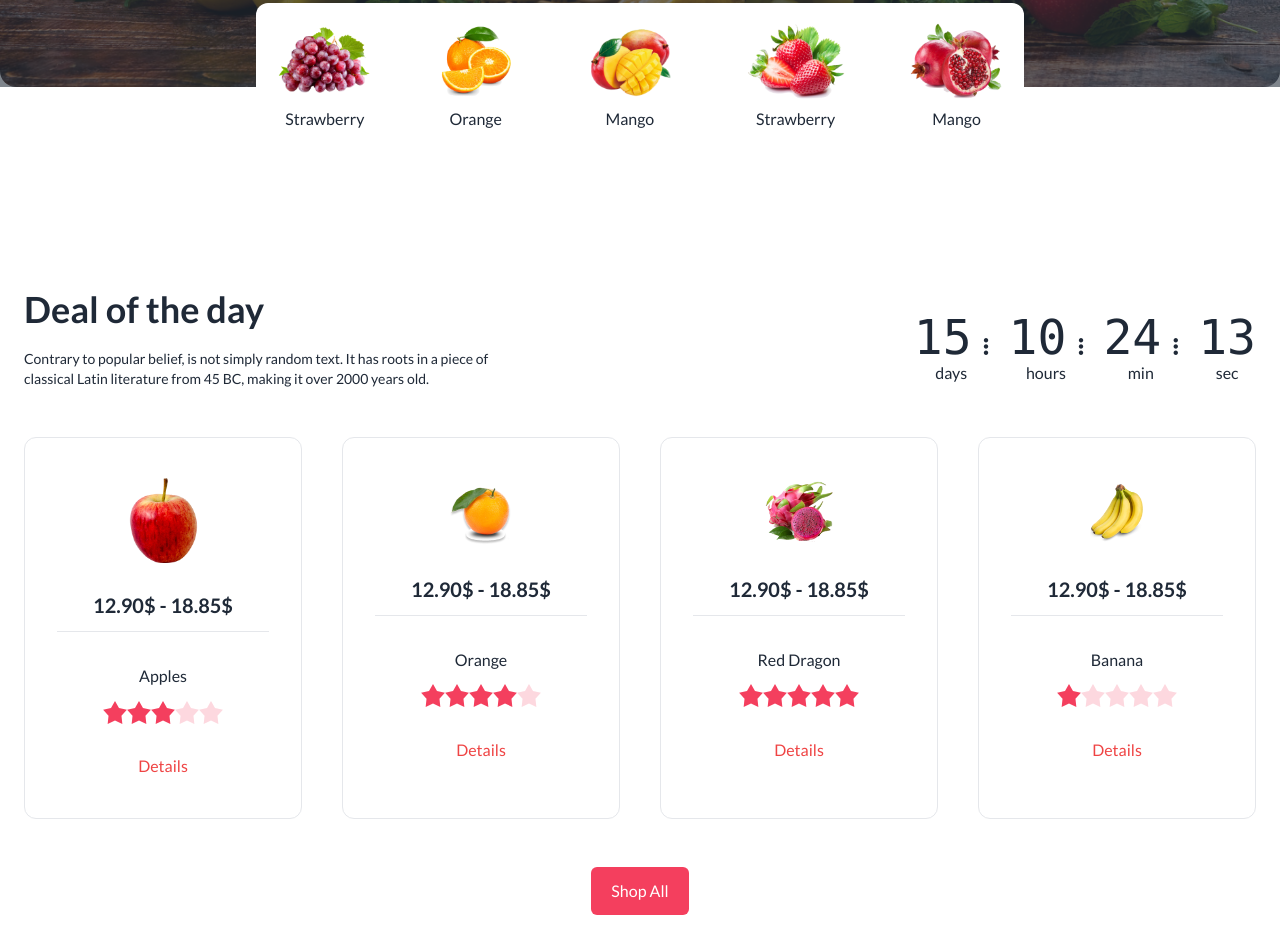
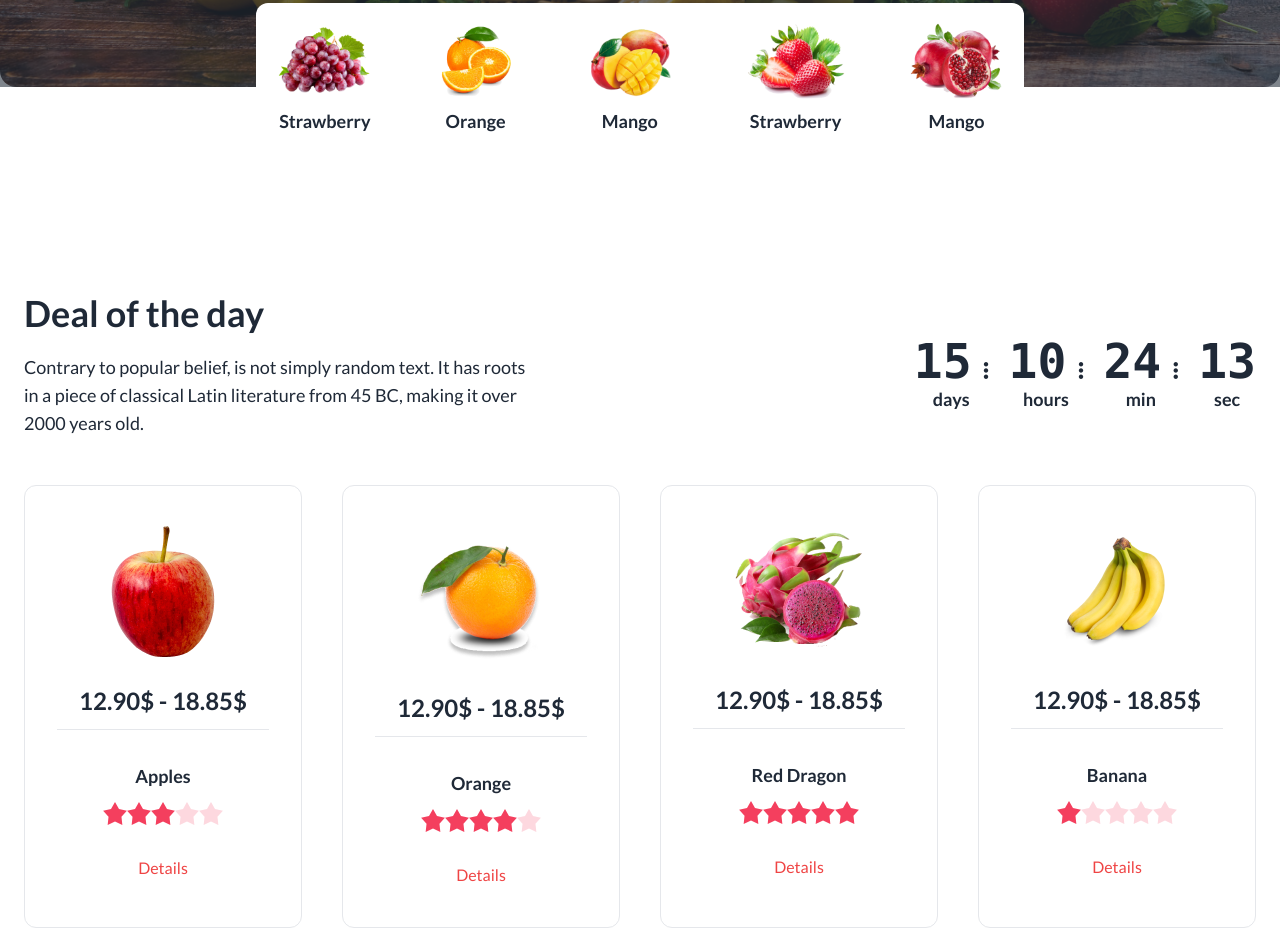
Before and after one commit to emonkhan500/assiengnment-3, a plain HTML site: page index.html in a window 1280 px wide. Shown: the part 601-1532 px from the top of the page. Drawn offline with nearby package versions, Linux system fonts and the light colour scheme; grey boxes are pictures that could not be loaded.

Commit message:
some design changed

```diff
--- a/index.html
+++ b/index.html
@@ -92,7 +92,7 @@
                         <div class="w-4/5 text-white p-5">
                             <h1 class="mb-5 text-2xl   md:text-6xl font-extrabold">Exotic tastes at your doorstep
                             </h1>
-                            <p class="mb-5 text-sm md:text-base">We supply highly quality organic products.</p>
+                            <p class="mb-5 text-lg md:text-base">We supply highly quality organic products.</p>
                             <button class="bg-rose-500  py-2 px-3 md:py-3 md:px-5 rounded-md">Shop Now</button>
                         </div>
                     </div>
@@ -167,23 +167,23 @@
             class="hidden md:hidden lg:flex gap-16 justify-around bg-white rounded-xl relative -top-[90px] text-center  shadow-indigo-500/40 p-5">
             <div>
                 <img src="./images/fruit1.png" alt="">
-                <h4 class="pt-2">Strawberry</h4>
+                <h4 class="pt-2 text-lg font-semibold">Strawberry</h4>
             </div>
             <div>
                 <img src="./images/fruit2.png" alt="">
-                <h4 class="pt-2">Orange</h4>
+                <h4 class="pt-2 text-lg font-semibold">Orange</h4>
             </div>
             <div>
                 <img src="./images/fruit3.png" alt="">
-                <h4 class="pt-2">Mango</h4>
+                <h4 class="pt-2 text-lg font-semibold">Mango</h4>
             </div>
             <div>
                 <img src="./images/fruit4.png" alt="">
-                <h4 class="pt-2">Strawberry</h4>
+                <h4 class="pt-2 text-lg font-semibold">Strawberry</h4>
             </div>
             <div>
                 <img src="./images/fruit5.png" alt="">
-                <h4 class="pt-2">Mango</h4>
+                <h4 class="pt-2 text-lg font-semibold">Mango</h4>
             </div>
         </div>
     </section>
@@ -193,12 +193,12 @@
         <div class="flex flex-col md:flex-row justify-between items-center ">
             <div class="text-center md:text-left">
                 <h1 class="text-2xl md:text-4xl font-extrabold">Deal of the day</h1>
-                <p class="text-sm md:text mt-5 pr:0 md:pr-48 lg:pr-96">Contrary to popular belief, is not simply random text. It
+                <p class="text-lg md:text mt-5 pr:0 md:pr-48 lg:pr-96">Contrary to popular belief, is not simply random text. It
                     has roots in a piece of classical Latin literature from 45 BC, making it over 2000 years old.</p>
             </div>
 
             <div class="grid grid-flow-col gap-5 text-center auto-cols-max mt-5">
-                <div class="flex flex-col">
+                <div class="flex text-lg font-bold flex-col">
                     <div><span class="countdown font-mono text-5xl">
                         <span style="--value:15;">
                    </span>
@@ -206,19 +206,19 @@
                     days
 
                 </div>
-                <div class="flex flex-col">
+                <div class="flex text-lg font-bold flex-col">
                     <div><span class="countdown font-mono text-5xl">
                         <span style="--value:10;"></span>
                     </span><i class="fa-solid fa-ellipsis-vertical text-xl ml-3  "></i></div>
                     hours
                 </div>
-                <div class="flex flex-col">
+                <div class="flex text-lg font-bold flex-col">
                     <div><span class="countdown font-mono text-5xl">
                         <span style="--value:24;"></span>
                     </span><i class="fa-solid fa-ellipsis-vertical text-xl ml-3  "></i></div>
                     min
                 </div>
-                <div class="flex flex-col">
+                <div class="flex text-lg font-bold flex-col">
                     <span class="countdown font-mono text-5xl">
                         <span style="--value:13;"></span>
                     </span>
@@ -231,10 +231,10 @@
             <div class="grid grid-cols-1 md:grid-cols-2 lg:grid-cols-4 md:gap-10">
                 <!-- first card  -->
                 <div class="border-[1px] text-center rounded-xl py-10 my-12">
-                    <img class="w-1/4 mx-auto" src="./images/fruit6.png" alt="">
-                    <h3 class="pt-7 text-xl font-bold">12.90$ - 18.85$</h3>
+                    <img class=" mx-auto" src="./images/fruit6.png" alt="">
+                    <h3 class="pt-7 text-2xl font-bold">12.90$ - 18.85$</h3>
                     <hr class="mx-8 mt-3">
-                    <p class="pt-8 ">Apples</p>
+                    <p class="pt-8 text-lg font-semibold ">Apples</p>
                     <div class="rating mt-3">
                         <input type="radio" name="rating-10" class="mask mask-star-2 bg-rose-500" />
                         <input type="radio" name="rating-20" class="mask mask-star-2 bg-rose-500" />
@@ -251,7 +251,7 @@
                     <dialog id="my_modal_1" class="modal modal-bottom sm:modal-middle">
                         <form method="dialog" class="modal-box">
                             <img class="w-1/4 mx-auto" src="./images/fruit6.png" alt="">
-                            <h3 class="pt-7 text-xl font-bold">Apples</h3>
+                            <h3 class="pt-7 text-2xl font-bold">Apples</h3>
                             <p class="pt-8">Professional employees are there for you to pick the most amazing and
                                 fresh fruits.</p>
                                 <div class="rating mt-3">
@@ -264,7 +264,7 @@
 
                             <div class="modal-action justify-center">
                                 <button class="btn text-red-600 border border-red-500">Close</button>
-                                <button class="bg-rose-500 py-2 px-3 md:py-3 md:px-6 rounded-md flex mx-auto">Buy
+                                <button class="bg-rose-500 py-2 px-3 md:py-3 md:px-6 rounded-md text-white flex mx-auto">Buy
                                     Now</button>
                             </div>
                         </form>
@@ -272,10 +272,10 @@
                 </div>
                 <!-- second card  -->
                 <div class="border-[1px] text-center rounded-xl py-10 my-12">
-                    <img class="w-1/4 mx-auto" src="./images/fruit7.png" alt="">
-                    <h3 class="pt-7 text-xl font-bold">12.90$ - 18.85$</h3>
+                    <img class=" mx-auto" src="./images/fruit7.png" alt="">
+                    <h3 class="pt-7 text-2xl font-bold">12.90$ - 18.85$</h3>
                     <hr class="mx-8 mt-3">
-                    <p class="pt-8">Orange</p>
+                    <p class="pt-8 text-lg font-semibold">Orange</p>
                     <div class="rating mt-3">
                         <input type="radio" name="rating-21" class="mask mask-star-2 bg-rose-500" />
                         <input type="radio" name="rating-22" class="mask mask-star-2 bg-rose-500" />
@@ -291,7 +291,7 @@
                     <dialog id="my_modal_2" class="modal modal-bottom sm:modal-middle">
                         <form method="dialog" class="modal-box">
                             <img class="w-1/4 mx-auto" src="./images/fruit7.png" alt="">
-                            <h3 class="pt-7 text-xl font-bold">Orange</h3>
+                            <h3 class="pt-7 text-2xl font-bold">Orange</h3>
                             <p class="pt-8">Professional employees are there for you to pick the most amazing and
                                 fresh fruits.</p>
                                 <div class="rating mt-3">
@@ -303,7 +303,7 @@
                                   </div>
                                 <div class="modal-action justify-center">
                                <button class="btn text-red-600 border border-red-500">Close</button>
-                                <button class="bg-rose-500 py-2 px-3 md:py-3 md:px-6 rounded-md flex mx-auto">Buy
+                                <button class="bg-rose-500 py-2 px-3 md:py-3 md:px-6 rounded-md text-white flex mx-auto">Buy
                                     Now</button>
                             </div>
                         </form>
@@ -311,10 +311,10 @@
                 </div>
                 <!-- third card  -->
                 <div class="border-[1px] text-center py-10 my-12 rounded-xl">
-                    <img class="w-1/4 mx-auto" src="./images/fruit8.png" alt="">
-                    <h3 class="pt-7 text-xl font-bold">12.90$ - 18.85$</h3>
+                    <img class=" mx-auto" src="./images/fruit8.png" alt="">
+                    <h3 class="pt-7 text-2xl font-bold">12.90$ - 18.85$</h3>
                     <hr class="mx-8 mt-3">
-                    <p class="pt-8">Red Dragon</p>
+                    <p class="pt-8 text-lg font-semibold">Red Dragon</p>
                     <div class="rating mt-3">
                         <input type="radio" name="rating-41" class="mask mask-star-2 bg-rose-500" />
                         <input type="radio" name="rating-42" class="mask mask-star-2 bg-rose-500" />
@@ -330,7 +330,7 @@
                     <dialog id="my_modal_3" class="modal modal-bottom sm:modal-middle">
                         <form method="dialog" class="modal-box">
                             <img class="w-1/4 mx-auto" src="./images/fruit8.png" alt="">
-                            <h3 class="pt-7 text-xl font-bold">Red Dragon</h3>
+                            <h3 class="pt-7 text-2xl font-bold">Red Dragon</h3>
                             <p class="pt-8">Professional employees are there for you to pick the most amazing and
                                 fresh fruits.</p>
                                 <div class="rating mt-3">
@@ -342,7 +342,7 @@
                                   </div>
                                  <div class="modal-action justify-center">
                                 <button class="btn text-red-600 border border-red-500">Close</button>
-                                <button class="bg-rose-500 py-2 px-3 md:py-3 md:px-6 rounded-md flex mx-auto">Buy
+                                <button class="bg-rose-500 py-2 px-3 md:py-3 md:px-6 rounded-md text-white flex mx-auto">Buy
                                     Now</button>
                             </div>
                         </form>
@@ -350,11 +350,11 @@
                 </div>
                 <!-- fourth card  -->
                 <div class="border-[1px] text-center py-10 my-12 rounded-xl">
-                    <img class="w-1/4 mx-auto" src="./images/fruit9.png" alt="">
-                    <h3 class="pt-7 text-xl font-bold">12.90$ - 18.85$</h3>
+                    <img class=" mx-auto" src="./images/fruit9.png" alt="">
+                    <h3 class="pt-7 text-2xl font-bold">12.90$ - 18.85$</h3>
                     <hr class="mx-8 mt-3">
 
-                    <p class="pt-8">Banana</p>
+                    <p class="pt-8 text-lg font-semibold">Banana</p>
                     <div class="rating mt-3">
                         <input type="radio" name="rating-31" class="mask mask-star-2 bg-rose-500"checked />
                         <input type="radio" name="rating-32" class="mask mask-star-2 bg-rose-500" />
@@ -383,7 +383,7 @@
 
                             <div class="modal-action justify-center">
                                 <button class="btn text-red-600 border border-red-500">Close</button>
-                                <button class="bg-rose-500 py-2 px-3 md:py-3 md:px-6 rounded-md flex mx-auto">Buy
+                                <button class="bg-rose-500 py-2 px-3 md:py-3 md:px-6 rounded-md text-white flex mx-auto">Buy
                                     Now</button>
                             </div>
                         </form>
```
